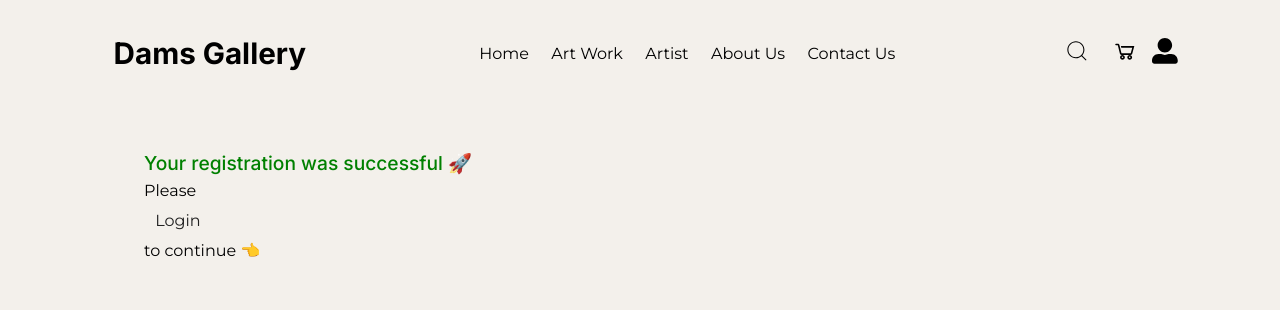
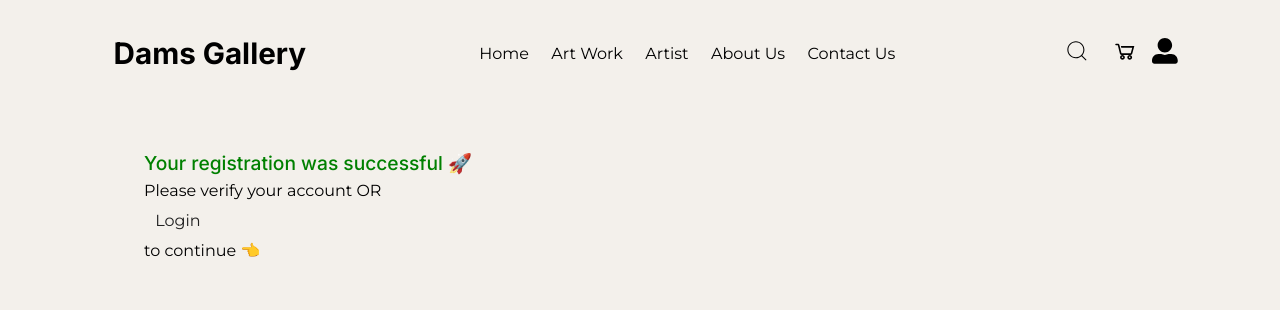
Before and after one commit to SoloBaChi/damsgallery, a React (Create React App) app in the folder dams-app/: page /register-successful in a window 1280 px wide. Shown: the top 310 px of the page. Built offline with nearby package versions, Linux system fonts and the light colour scheme.

Commit message:
fixed a bug

```diff
--- a/dams-app/src/components/Login.jsx
+++ b/dams-app/src/components/Login.jsx
@@ -126,7 +126,7 @@ function Login(props) {
               <div>
                 {/* Return error message*/}
                 {user.status === "success" ? (
-                  navigate("/dashboard")
+                  navigate("/")
                 ) : (
                   <span style={{ color: "red" }}>{errorMessage}</span>
                 )}
--- a/dams-app/src/components/Main.jsx
+++ b/dams-app/src/components/Main.jsx
@@ -45,7 +45,7 @@ const Main = (props) => {
             element={<AccountVerification />}
           />
           {/* <Route path=":activationId" ele/> */}
-          <Route path="/dasboard" element={<Dashborad />} />
+          <Route path="/dashboard" element={<Dashborad />} />
           <Route path="/upload-details" element={<AdminUpload />} />
         </Routes>
         <Subscribe />
--- a/dams-app/src/components/SuccessfulRegistration.jsx
+++ b/dams-app/src/components/SuccessfulRegistration.jsx
@@ -8,7 +8,7 @@ function SuccessfulRegistration(props) {
         <div className="modal-container">
           <p>Your registration was successful &#128640;</p>
           <span>
-            Please
+            Please verify your account OR
             <span className="login_signup">
               <Link to="/login">login</Link>
             </span>
```
